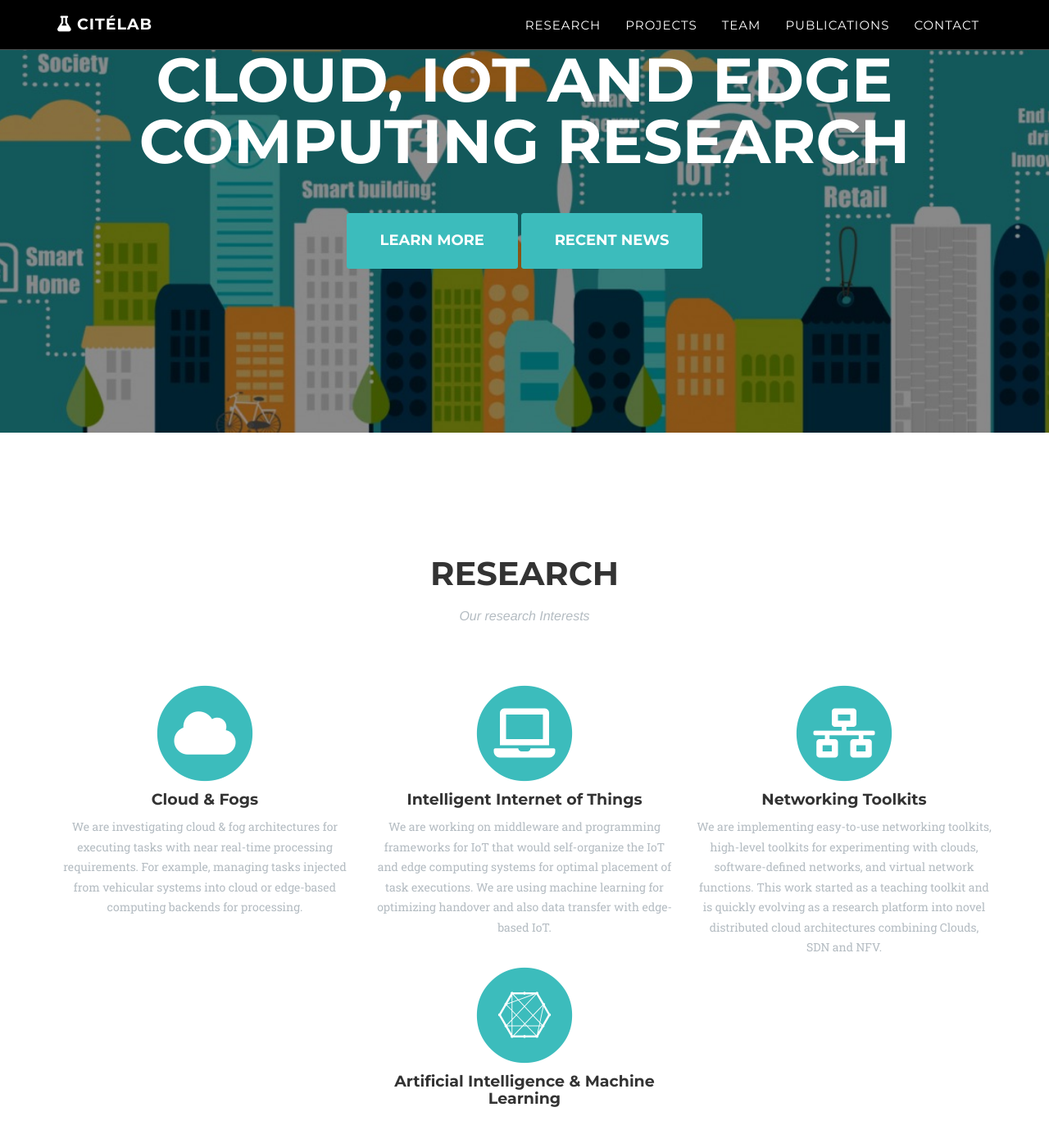
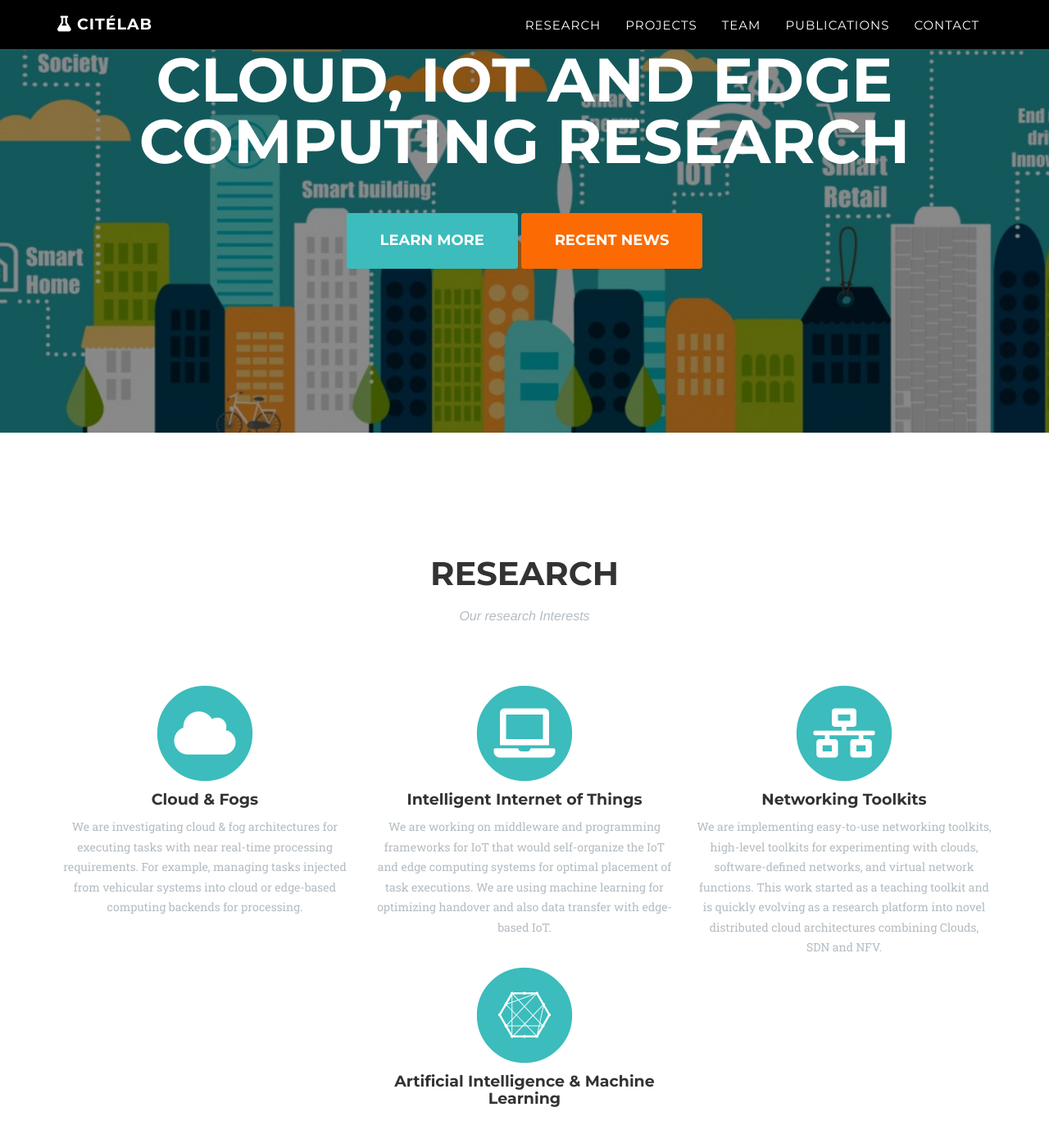
Before and after one commit to citelab/citelab.github.io, a Jekyll site: the page built from index.html, in a window 1280 px wide and 1400 px high, scrolled down 305 px. Shown: the top 1390 px of the window at 82% size. Built offline with Jekyll 4.4.1, drawn with Linux system fonts in a browser that asks for light colours; some web fonts are replaced.

Commit message:
add orange box for recent news

```diff
--- a/_includes/header.html
+++ b/_includes/header.html
@@ -1,11 +1,22 @@
     <!-- Header -->
+    <style>
+        #recent-news {
+            border-color: #fc6b03;
+            background-color: #fc6b03;
+        }
+        #recent-news:hover, #recent-news:focus, #recent-news:active {
+            background-color: #bf5900;
+        }
+    </style>
+
+
     <header>
         <div class="container">
             <div class="intro-text">
                 <div class="intro-lead-in">Welcome To The CitéLab!</div>
                 <div class="intro-heading">Cloud, IoT and Edge Computing Research</div>
                 <a href="#research" class="page-scroll btn btn-xl">Learn More</a>
-                <a href="" class="page-scroll btn btn-xl">Recent News</a>
+                <a id="recent-news" href="" class="page-scroll btn btn-xl">Recent News</a>
             </div>
         </div>
     </header>
```
